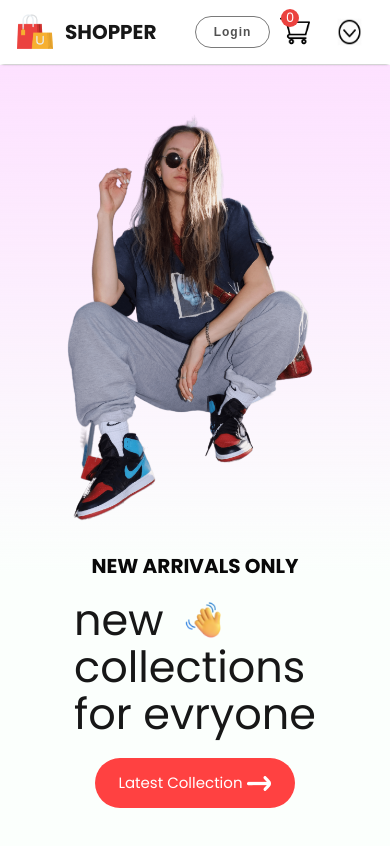
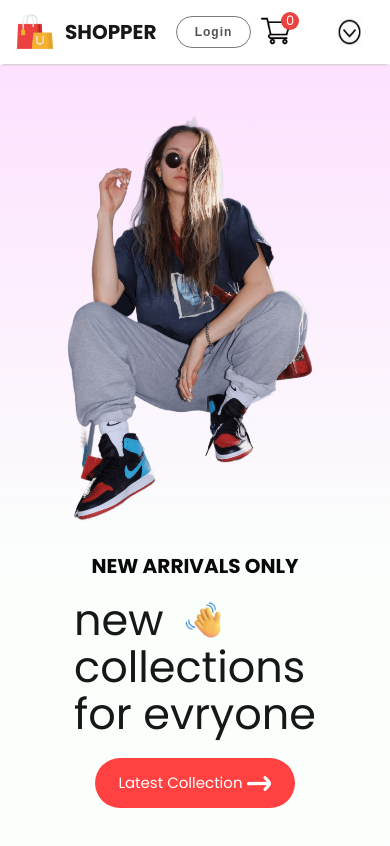
Before and after one commit to p-Limbo1996/E-commerce, a React (Create React App) app: page / in a window 390 px wide. Shown: the top 846 px of the page. Built offline with nearby package versions, Linux system fonts and the light colour scheme.

Commit message:
update navbar.css

```diff
--- a/src/Components/Navbar/Navbar.css
+++ b/src/Components/Navbar/Navbar.css
@@ -175,14 +175,12 @@
   .nav-logo p {
     font-size: 25px;
   }
-
   .nav-menu {
     display: none;
   }
   .nav-login-card {
     gap: 10px;
   }
-
   .nav-menu-visible {
     position: fixed;
     display: flex;
@@ -201,15 +199,20 @@
     color: #515151;
     font-weight: 500;
   }
-
   .open {
     transform: rotate(180deg);
   }
-
   .nav-login-right {
     display: flex;
     gap: 30px;
     padding-right: 20px;
+  }
+  .nav-card-count {
+    width: 18px;
+    height: 18px;
+    font-size: 13px;
+    margin-top: -22px;
+    margin-left: -20px;
   }
 }
 
```
